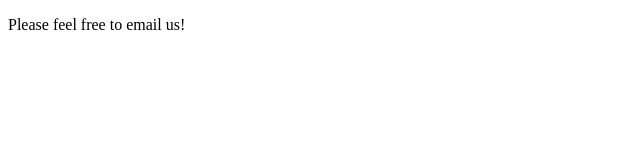
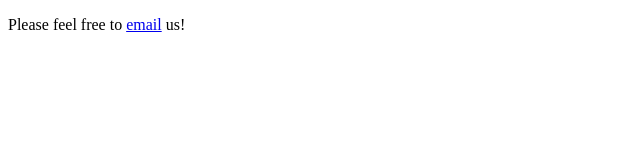
Before and after one commit to QIANQIANHU/resort, a plain HTML site: page contact.html in a window 1280 px wide. Shown: the full height of the page, 0-640 px from the left. Drawn offline with Linux system fonts and the light colour scheme.

Commit message:
add email link on contact

```diff
--- a/contact.html
+++ b/contact.html
@@ -6,7 +6,7 @@
   </head>
   <body>
     <p>
-      Please feel free to email us!
+      Please feel free to <a href="mailto:ghghg@gmail.com">email</a> us!
     </p>
   </body>
 </html>
```
